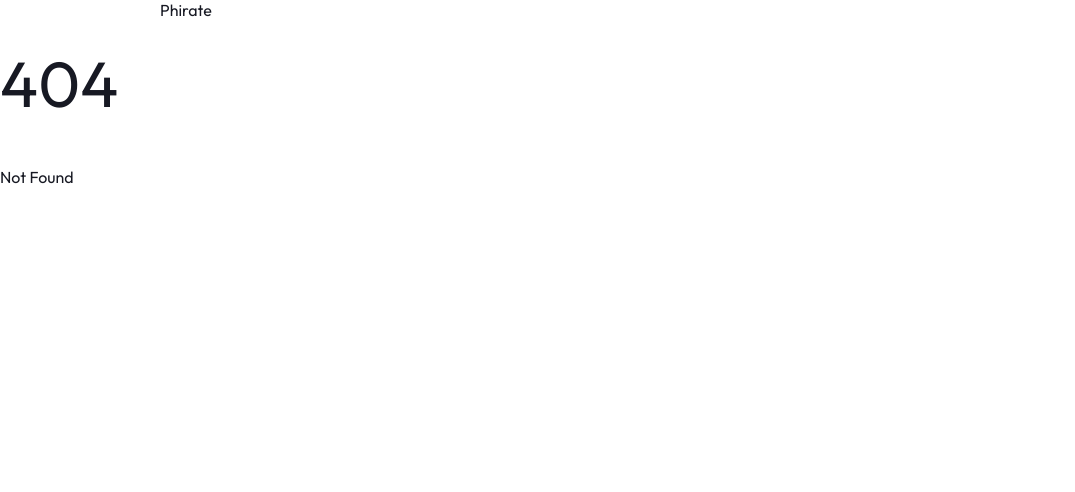
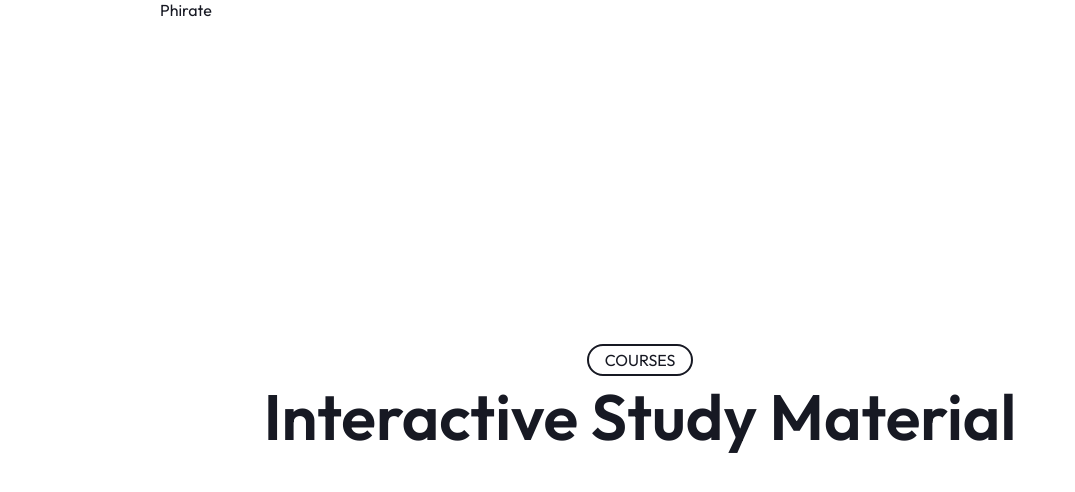
Before and after one commit to phirate/website, a SvelteKit app: page /courses in a window 1280 px wide. Before the commit this address had no page. Shown: the top 492 px of the page, without its empty margins (0-1075 px from the left). Built offline with nearby package versions, Linux system fonts and the light colour scheme.

Commit message:
added courses route

```diff
--- a/src/app.css
+++ b/src/app.css
@@ -1,11 +1,12 @@
 :root {
   --color: #171923;
   --bg: white;
-  --accent: #4b83ff;
+  --accent: #1a5fff;
   --normal: 16px;
   --title: 64px;
   --heading: 32px;
   --subheading: 24px;
+  --nav: 64px;
 }
 
 @media (prefers-color-scheme: dark) {
@@ -59,7 +60,7 @@ header .auto {
 nav {
   display: flex;
   align-items: center;
-  height: 64px;
+  height: var(--nav);
 }
 
 nav a {
@@ -93,7 +94,7 @@ a {
 }
 
 h1, h2, h3 {
-  font-weight: normal;
+  font-weight: 600;
 }
 
 h1 {
@@ -111,3 +112,9 @@ h1 {
   justify-content: center;
   align-items: center;
 }
+
+@media screen and (max-width: 1024px) {
+  .auto {
+    width: 100%;
+  }
+}
--- /dev/null
+++ b/src/routes/courses/+page.svelte
@@ -0,0 +1,32 @@
+<script lang="ts">
+  //
+</script>
+
+<section id="banner">
+  <span id="pill">Courses</span>
+  <h1>Interactive Study Material</h1>
+</section>
+
+<style>
+  #banner {
+    display: flex;
+    flex-direction: column;
+    justify-content: center;
+    align-items: center;
+    width: 100%;
+    height: 100vh;
+    overflow: hidden;
+  }
+
+  #pill {
+    padding: 4px 16px;
+    border: 2px solid var(--color);
+    border-radius: 100vmax;
+    text-transform: uppercase;
+    font-size: 16px;
+  }
+
+  #banner h1 {
+    margin-block: 0 0;
+  }
+</style>
```
